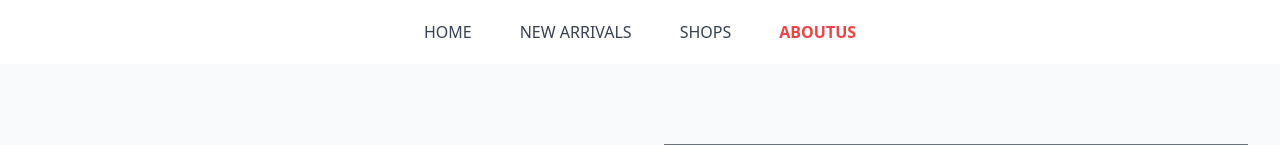
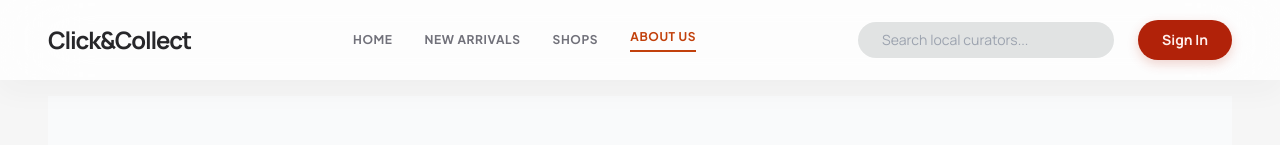
Before and after one commit to Shivrajtimilsena/Click_And_Collect, a Laravel app: page /aboutus in a window 1280 px wide. Shown: the top 145 px of the page. Run offline with Laravel 12, Linux system fonts and the light colour scheme; parts of the project's set-up code (start-up, migrations or seed data) failed here and were passed over; some libraries are stand-ins or nearby versions.

Commit message:
Fix duplicate navbar in aboutus page - use shared layout

```diff
--- a/resources/views/aboutus.blade.php
+++ b/resources/views/aboutus.blade.php
@@ -1,27 +1,6 @@
-<!DOCTYPE html>
-<html lang="en">
-<head>
-    <meta charset="UTF-8">
-    <meta name="viewport" content="width=device-width, initial-scale=1.0">
-    <title>About Us - Click & Collect</title>
-    <script src="https://cdn.tailwindcss.com"></script>
-</head>
-<body class="bg-white">
-    <!-- Navigation -->
-    <nav class="bg-white shadow-sm">
-        <div class="max-w-7xl mx-auto px-4 sm:px-6 lg:px-8">
-            <div class="flex justify-center h-16">
-                <div class="flex items-center space-x-12">
-                    <a href="/" class="text-gray-700 hover:text-gray-900">HOME</a>
-                    <a href="#" class="text-gray-700 hover:text-gray-900">NEW ARRIVALS</a>
-                    <a href="#" class="text-gray-700 hover:text-gray-900">SHOPS</a>
-                    <a href="/aboutus" class="text-red-500 font-semibold hover:text-red-600">ABOUTUS</a>
-                </div>
-            </div>
-        </div>
-    </nav>
+@extends('app')
 
-    <!-- Hero Section -->
+@section('content')
     <div class="bg-gray-50 py-20">
         <div class="max-w-7xl mx-auto px-4 sm:px-6 lg:px-8">
             <div class="grid grid-cols-2 gap-12 items-center">
@@ -220,5 +199,4 @@
             </div>
         </div>
     </footer>
-</body>
-</html>
+@endsection
```
